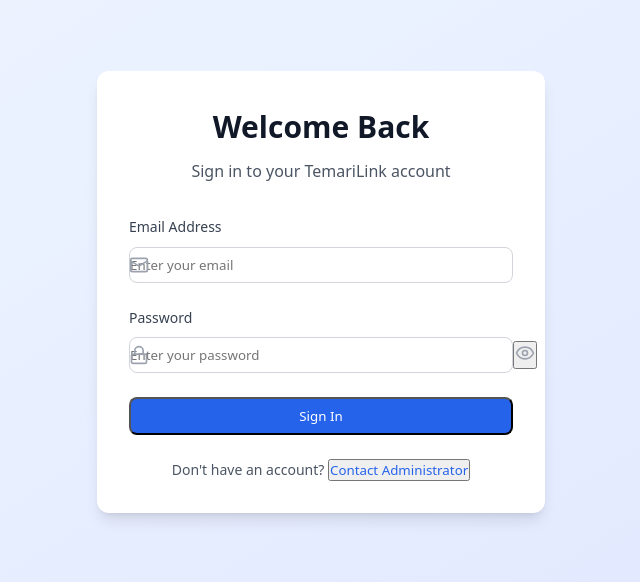
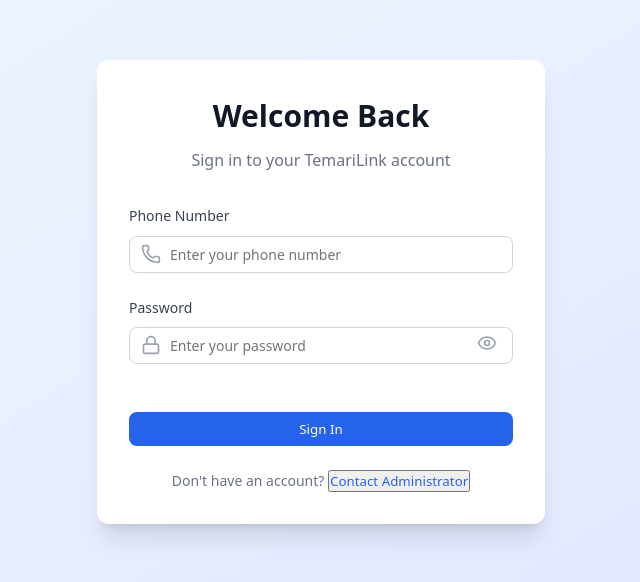
Before and after one commit to bereket-7/temarilink-frontend, a React (Vite) app: page /login in a window 1280 px wide. Shown: the part 108-690 px from the top of the page, without its empty margins (319-959 px from the left). Built offline with nearby package versions, Linux system fonts and the light colour scheme; no server answers.

Commit message:
login and auth provider

```diff
--- a/src/pages/Login.jsx
+++ b/src/pages/Login.jsx
@@ -1,17 +1,18 @@
 import { useState } from 'react';
 import { useNavigate } from 'react-router-dom';
-import { Eye, EyeOff, Mail, Lock } from 'lucide-react';
-import apiClient from '../api/client';
+import { Eye, EyeOff, Phone, Lock } from 'lucide-react';
+import { useAuth } from '../hooks/useAuth';
 
 const Login = () => {
   const [formData, setFormData] = useState({
-    email: '',
+    phone: '',
     password: ''
   });
   const [showPassword, setShowPassword] = useState(false);
   const [loading, setLoading] = useState(false);
   const [error, setError] = useState('');
   const navigate = useNavigate();
+  const { login } = useAuth();
 
   const handleChange = (e) => {
     setFormData({
@@ -26,70 +27,72 @@ const Login = () => {
     setError('');
 
     try {
-      const response = await apiClient.post('/auth/login', formData);
-      const { token } = response.data;
+      const result = await login(formData.phone, formData.password);
 
-      localStorage.setItem('authToken', token);
-      navigate('/dashboard');
+      if (result.success) {
+        navigate('/dashboard');
+      } else {
+        setError(result.error);
+      }
     } catch (err) {
-      setError(err.response?.data?.message || 'Login failed. Please try again.');
+      setError('Login failed. Please try again.');
     } finally {
       setLoading(false);
     }
   };
 
   return (
-    <div className="min-h-screen bg-gradient-to-br from-blue-50 to-indigo-100 flex items-center justify-center px-4">
-      <div className="max-w-md w-full bg-white rounded-xl shadow-lg p-8">
+    <div className="login-container">
+      <div className="login-card">
         <div className="text-center mb-8">
-          <h1 className="text-3xl font-bold text-gray-900 mb-2">Welcome Back</h1>
-          <p className="text-gray-600">Sign in to your TemariLink account</p>
+          <h1 className="login-title">Welcome Back</h1>
+          <p className="login-subtitle">Sign in to your TemariLink account</p>
         </div>
 
         {error && (
-          <div className="mb-4 p-3 bg-red-50 border border-red-200 rounded-lg text-red-700 text-sm">
+          <div className="error-message">
             {error}
           </div>
         )}
 
         <form onSubmit={handleSubmit} className="space-y-6">
-          <div>
-            <label className="block text-sm font-medium text-gray-700 mb-2">
-              Email Address
+          <div className="input-group">
+            <label className="input-label">
+              Phone Number
             </label>
-            <div className="relative">
-              <Mail className="absolute left-3 top-1/2 transform -translate-y-1/2 h-5 w-5 text-gray-400" />
+            <div className="input-wrapper">
+              <Phone className="input-icon" />
               <input
-                type="email"
-                name="email"
-                value={formData.email}
+                type="tel"
+                name="phone"
+                value={formData.phone}
                 onChange={handleChange}
-                className="w-full pl-10 pr-3 py-2 border border-gray-300 rounded-lg focus:outline-none focus:ring-2 focus:ring-blue-500 focus:border-transparent"
-                placeholder="Enter your email"
+                className="input-field"
+                placeholder="Enter your phone number"
                 required
               />
             </div>
           </div>
 
-          <div>
-            <label className="block text-sm font-medium text-gray-700 mb-2">
+          <div className="input-group">
+            <label className="input-label">
               Password
             </label>
-            <div className="relative">
-              <Lock className="absolute left-3 top-1/2 transform -translate-y-1/2 h-5 w-5 text-gray-400" />
+            <div className="input-wrapper">
+              <Lock className="input-icon" />
               <input
                 type={showPassword ? 'text' : 'password'}
                 name="password"
                 value={formData.password}
                 onChange={handleChange}
-                className="w-full pl-10 pr-10 py-2 border border-gray-300 rounded-lg focus:outline-none focus:ring-2 focus:ring-blue-500 focus:border-transparent"
+                className="input-field"
                 placeholder="Enter your password"
                 required
               />
               <button
                 type="button"
                 onClick={() => setShowPassword(!showPassword)}
-                className="absolute right-3 top-1/2 transform -translate-y-1/2 text-gray-400 hover:text-gray-600"
+                className="password-toggle"
               >
                 {showPassword ? <EyeOff className="h-5 w-5" /> : <Eye className="h-5 w-5" />}
               </button>
@@ -99,14 +102,14 @@ const Login = () => {
           <button
             type="submit"
             disabled={loading}
-            className="w-full bg-blue-600 text-white py-2 px-4 rounded-lg hover:bg-blue-700 focus:outline-none focus:ring-2 focus:ring-blue-500 focus:ring-offset-2 disabled:opacity-50 disabled:cursor-not-allowed transition-colors"
+            className="login-button"
           >
             {loading ? 'Signing in...' : 'Sign In'}
           </button>
         </form>
 
-        <div className="mt-6 text-center">
-          <p className="text-sm text-gray-600">
+        <div className="signup-link">
+          <p>
             Don't have an account?{' '}
             <button className="text-blue-600 hover:text-blue-700 font-medium">
               Contact Administrator
--- /dev/null
+++ b/src/providers/AuthProvider.jsx
@@ -0,0 +1,93 @@
+import React, { createContext, useContext, useState, useEffect } from 'react';
+import apiClient from '../api/client';
+
+const AuthContext = createContext();
+
+export const useAuth = () => {
+  const context = useContext(AuthContext);
+  if (!context) {
+    throw new Error('useAuth must be used within an AuthProvider');
+  }
+  return context;
+};
+
+export const AuthProvider = ({ children }) => {
+  const [user, setUser] = useState(null);
+  const [loading, setLoading] = useState(true);
+  const [isAuthenticated, setIsAuthenticated] = useState(false);
+
+  useEffect(() => {
+    const accessToken = localStorage.getItem('accessToken');
+    if (accessToken) {
+      // Verify token is valid by making a request to a protected endpoint
+      verifyToken();
+    } else {
+      setLoading(false);
+    }
+  }, []);
+
+  const verifyToken = async () => {
+    try {
+      // You might want to add a user info endpoint to verify the token
+      // For now, we'll just check if the token exists
+      const accessToken = localStorage.getItem('accessToken');
+      if (accessToken) {
+        setIsAuthenticated(true);
+        // Optionally fetch user data here
+        setUser({ phone: 'user' }); // Placeholder
+      }
+    } catch (error) {
+      console.error('Token verification failed:', error);
+      logout();
+    } finally {
+      setLoading(false);
+    }
+  };
+
+  const login = async (phone, password) => {
+    try {
+      const response = await apiClient.post('/token/', {
+        phone,
+        password
+      });
+
+      const { access, refresh } = response.data;
+
+      // Store tokens
+      localStorage.setItem('accessToken', access);
+      localStorage.setItem('refreshToken', refresh);
+
+      setIsAuthenticated(true);
+      setUser({ phone });
+
+      return { success: true };
+    } catch (error) {
+      console.error('Login failed:', error);
+      return {
+        success: false,
+        error: error.response?.data?.detail || 'Login failed'
+      };
+    }
+  };
+
+  const logout = () => {
+    localStorage.removeItem('accessToken');
+    localStorage.removeItem('refreshToken');
+    setUser(null);
+    setIsAuthenticated(false);
+  };
+
+  const value = {
+    user,
+    loading,
+    isAuthenticated,
+    login,
+    logout
+  };
+
+  return (
+    <AuthContext.Provider value={value}>
+      {children}
+    </AuthContext.Provider>
+  );
+};
--- a/src/routes/AppRoutes.jsx
+++ b/src/routes/AppRoutes.jsx
@@ -1,5 +1,6 @@
 import { BrowserRouter as Router, Routes, Route, Navigate } from 'react-router-dom';
-import { useState, useEffect } from 'react';
+import { AuthProvider } from '../providers/AuthProvider';
+import { useAuth } from '../hooks/useAuth';
 import DashboardLayout from '../layouts/DashboardLayout';
 import Login from '../pages/Login';
 import Dashboard from '../pages/Dashboard';
@@ -8,25 +9,35 @@ import GradeEntry from '../pages/GradeEntry';
 import SMS from '../pages/SMS';
 
 const ProtectedRoute = ({ children }) => {
-  const token = localStorage.getItem('authToken');
-  return token ? children : <Navigate to="/login" replace />;
+  const { isAuthenticated, loading } = useAuth();
+
+  if (loading) {
+    return (
+      <div className="flex items-center justify-center h-screen">
+        <div className="animate-spin rounded-full h-12 w-12 border-b-2 border-blue-600"></div>
+      </div>
+    );
+  }
+
+  return isAuthenticated ? children : <Navigate to="/login" replace />;
 };
 
 const PublicRoute = ({ children }) => {
-  const token = localStorage.getItem('authToken');
-  return !token ? children : <Navigate to="/dashboard" replace />;
+  const { isAuthenticated, loading } = useAuth();
+
+  if (loading) {
+    return (
+      <div className="flex items-center justify-center h-screen">
+        <div className="animate-spin rounded-full h-12 w-12 border-b-2 border-blue-600"></div>
+      </div>
+    );
+  }
+
+  return !isAuthenticated ? children : <Navigate to="/dashboard" replace />;
 };
 
-const AppRoutes = () => {
-  const [isAuthenticated, setIsAuthenticated] = useState(false);
-
-  useEffect(() => {
-    const token = localStorage.getItem('authToken');
-    setIsAuthenticated(!!token);
-  }, []);
-
+const AppRoutesContent = () => {
   return (
-    <Router>
     <Routes>
       <Route
         path="/login"
@@ -52,7 +63,16 @@ const AppRoutes = () => {
       </Route>
       <Route path="*" element={<Navigate to="/dashboard" replace />} />
     </Routes>
+  );
+};
+
+const AppRoutes = () => {
+  return (
+    <AuthProvider>
+      <Router>
+        <AppRoutesContent />
       </Router>
+    </AuthProvider>
   );
 };
 
```
Lines whose indentation alone changed are shown as unchanged.
